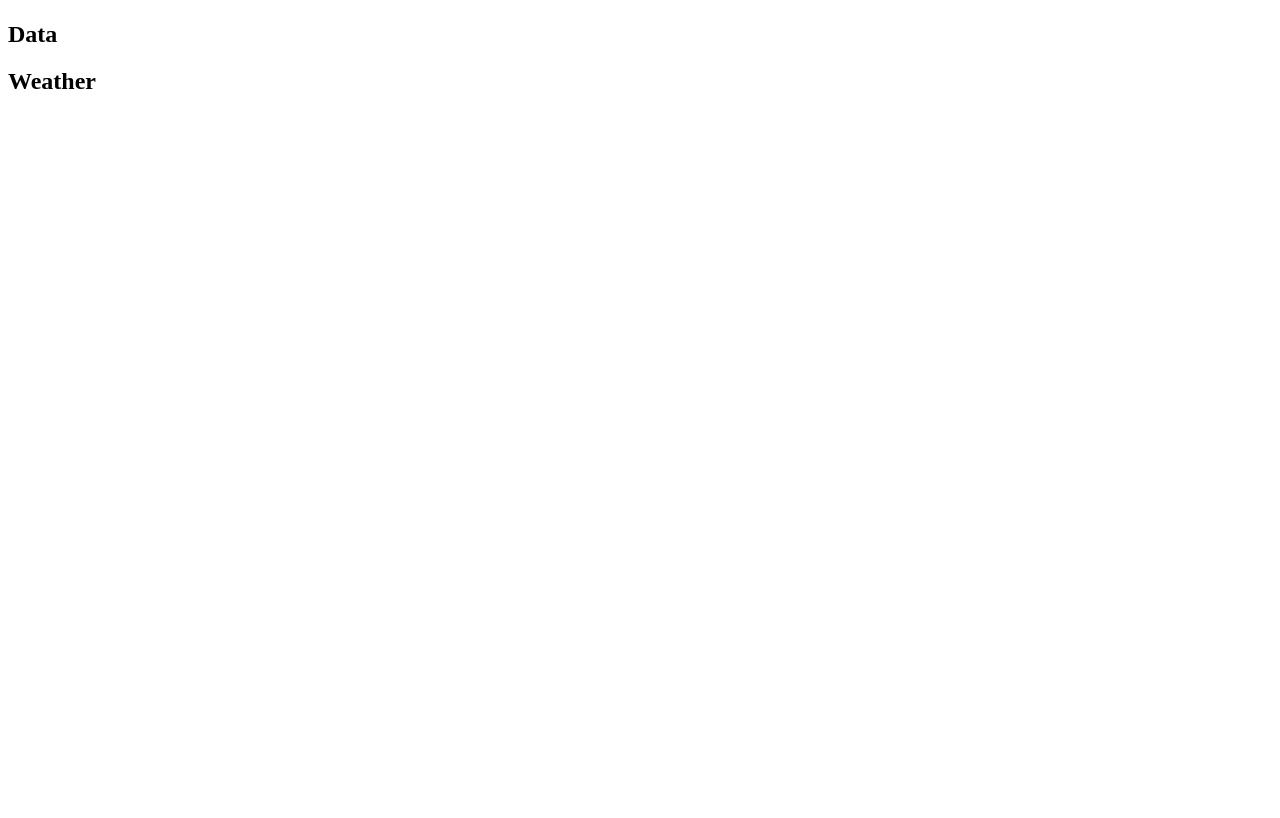
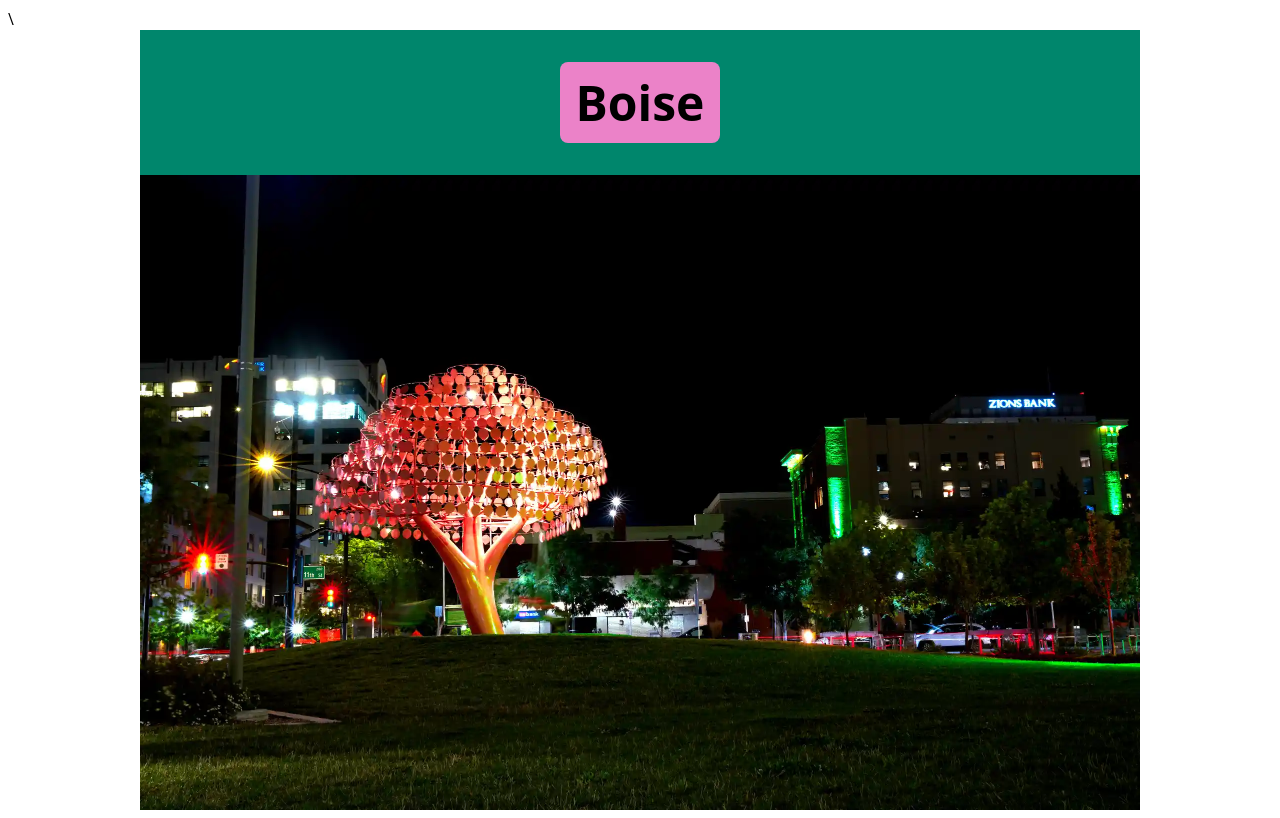
Before and after one commit to Benceroni/wdd131, a plain HTML site: page place.html in a window 1280 px wide. Shown: the top 818 px of the page. Drawn offline with Linux system fonts and the light colour scheme.

Commit message:
committttt

```diff
--- a/place.html
+++ b/place.html
@@ -10,16 +10,19 @@
     <link rel="stylesheet" href="styles/place-style.css">
     <link rel="stylesheet" href="styles/place-large-style.css">
 
-    <script src="scripts/places.js" defer></script>
+    <script src="scripts/places.js" defer></script>\
 </head>
 <body>
     <header>
-        <h1></h1>
+        <h1>Boise</h1>
     </header>
 
     <main>
         <div class="heroimage">
-            <picture></picture>
+            <picture>
+                <source srcset="images/boise-hero-large.webp" media="(min-width: 1000px)">
+                <img src="images/boise-hero-small.webp" alt="The pink tree in boise plaza south- lit up at night" >
+            </picture>
         </div>
         <section class="data">
             <h2>Data</h2>
--- a/styles/place-style.css
+++ b/styles/place-style.css
@@ -1,5 +1,36 @@
 :root {
-    --primary_color : purple;
-    --secondary_color : teal;
-    --accent_color : black;
+    --primary_color :#00866c;
+    --secondary_color : #eb82c8;
+    --accent_color : #53424c;
     }
+
+body{
+    font-family: "Open Sans", sans-serif;
+}
+
+header,main,footer{
+    max-width: 1000px;
+    margin: 0 auto;
+}
+
+header{
+    background-color: var(--primary_color);
+    padding: 2rem 0;
+    font-weight: 100;
+}
+
+header h1{
+    font-size: 3rem;
+    padding: .5rem 1rem;
+    margin: 0 auto;
+    background-color: var(--secondary_color);
+    width: fit-content;
+    border-radius: .5rem;
+
+}
+
+
+.heroimage img{
+    width: 100%;
+    height: auto;
+}
```
Also changed, not shown: images/boise-hero-large.webp (added), images/boise-hero-small.webp (added).
